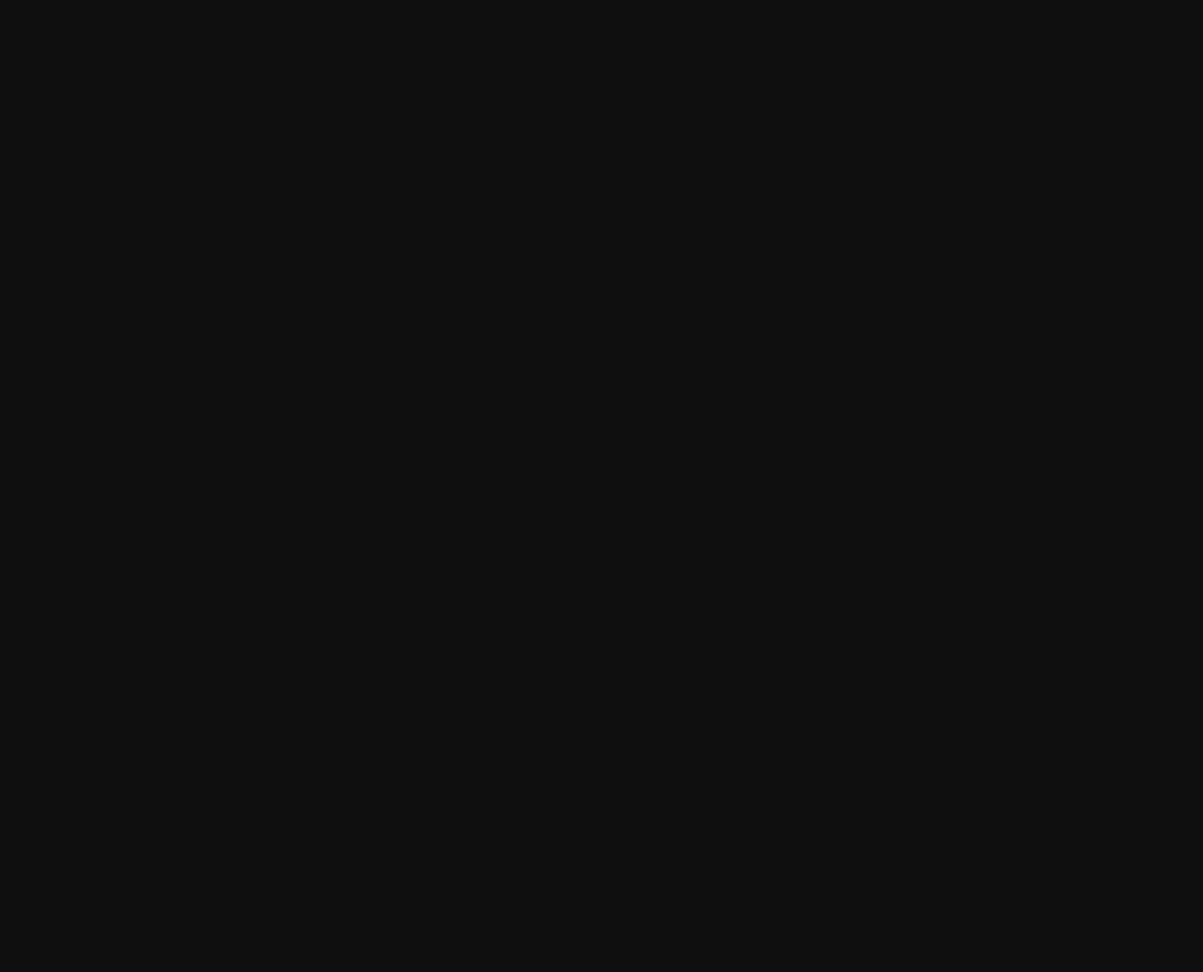
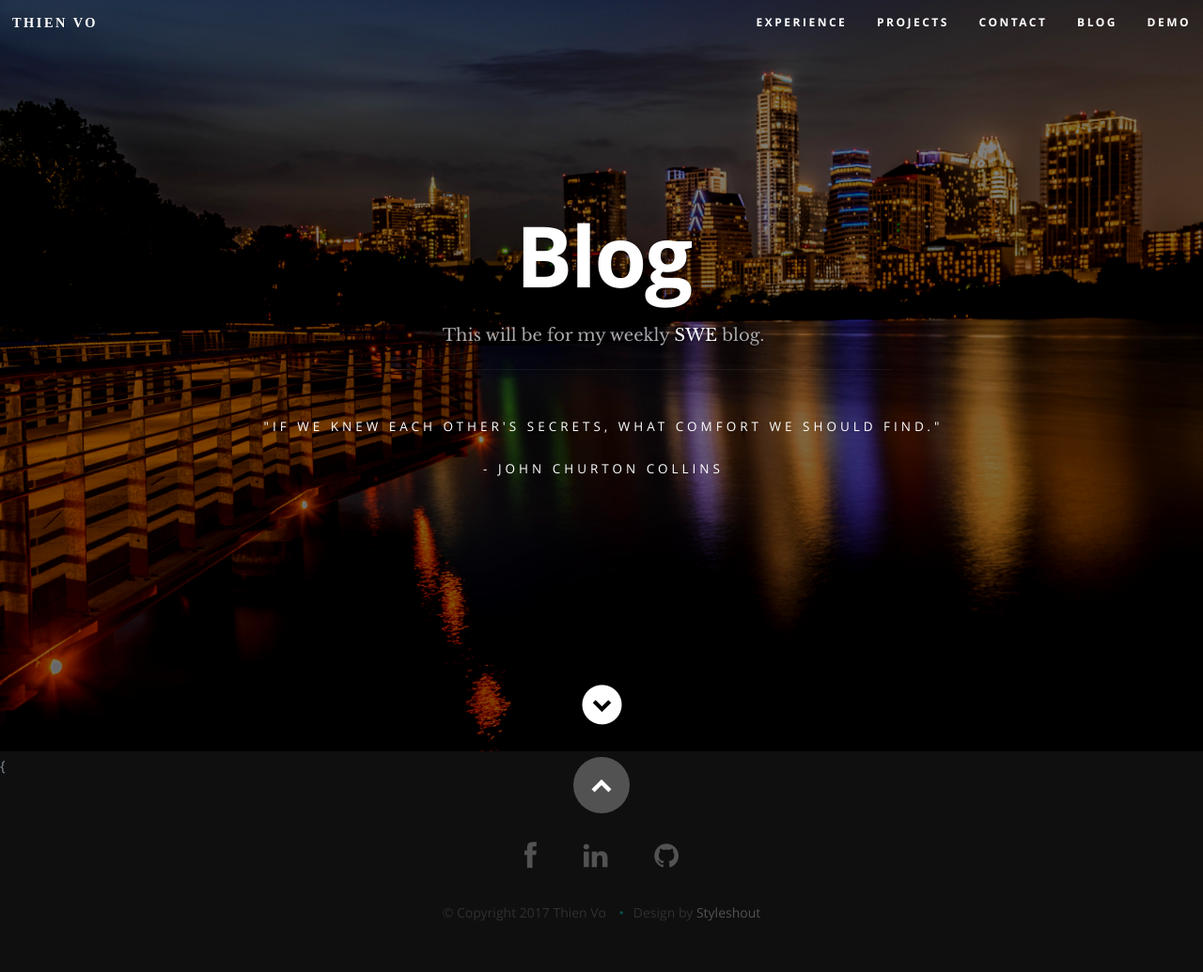
Before and after one commit to thien-vo/com-thienmint, a Flask app: page /blog in a window 1280 px wide. Before the commit the page is empty. Shown: the whole page at 94% size. Before the commit the page ends 800 px from the top, so only its background shows below. Run offline with Flask 2, Linux system fonts and the light colour scheme; parts of the project's set-up code (start-up, migrations or seed data) failed here and were passed over; some libraries are stand-ins or nearby versions.

Commit message:
edit the navigation options

```diff
--- a/app/templates/blog.html
+++ b/app/templates/blog.html
@@ -1,3 +1,18 @@
 {% with title='Blog | Thien Vo' %}
     {% include 'defaults/head.html' %}
 {% endwith %}
+
+
+{% import 'blog/banner.html' as home_banner %}
+
+{% with banner=home_banner %}
+    {% include 'defaults/header.html' %}
+{% endwith%}
+
+<body>
+{
+</body>
+
+
+{% include 'defaults/foot.html' %}
+</html>
--- /dev/null
+++ b/app/templates/blog/banner.html
@@ -0,0 +1,34 @@
+<div class="row banner">
+    <div class="banner-text">
+        <h1 class="responsive-headline">Blog</h1>
+        <h3>This will be for my weekly <span>SWE</span> blog.</h3>
+        <hr />
+        <ul class="rslides" id="slider3">
+            {% with quotes=[
+            {
+                'text': '"If we knew each other\'s secrets, what comfort we should find."',
+                'person': 'John Churton Collins'
+            },
+            {
+                'text': '"Someday this pain will be useful to you."',
+                'person': 'Peter Cameron'
+            },
+            {
+                'text': '"Computer always do what they tell you to do"',
+                'person': 'Mark Zuckerberg'
+            },
+            ]%}
+                {% for quote in quotes %}
+                    <li class="slider-info">
+                        <p> {{ quote['text'] }} </p>
+                        <p> - {{ quote['person'] }}</p>
+                    </li>
+                {% endfor %}
+            {% endwith %}
+        </ul>
+    </div>
+</div>
+
+<p class="scrolldown">
+    <a class="smoothscroll" href="#about"><i class="icon-down-circle"></i></a>
+</p>
--- a/app/templates/defaults/header.html
+++ b/app/templates/defaults/header.html
@@ -12,15 +12,14 @@
 
         <ul id="nav" class="nav">
             <span id="site-home">
-                <li><a class="smoothscroll" href="/">Thien Vo</a></li>
+                <li><a href="/#about">Thien Vo</a></li>
             </span>
             <span id="site-opts">
-                <li class="current"><a class="smoothscroll" href="#home">Home</a></li>
-                <li><a class="smoothscroll" href="#about">About</a></li>
-                <li><a class="smoothscroll" href="#resume">Resume</a></li>
-                <li><a class="smoothscroll" href="#portfolio">Works</a></li>
-                <li><a class="smoothscroll" href="#testimonials">Testimonials</a></li>
-                <li><a class="smoothscroll" href="#contact">Contact</a></li>
+                <li><a href="#resume">Experience</a></li>
+                <li><a href="#portfolio">Projects</a></li>
+                <li><a href="#contact">Contact</a></li>
+                <li><a href="/blog">Blog</a></li>
+                <li><a href="/demo">Demo</a></li>
             </span>
         </ul> <!-- end #nav -->
 
```
Also changed, not shown: app/templates/blog/swe/template.html (added, +10 -0 lines).
